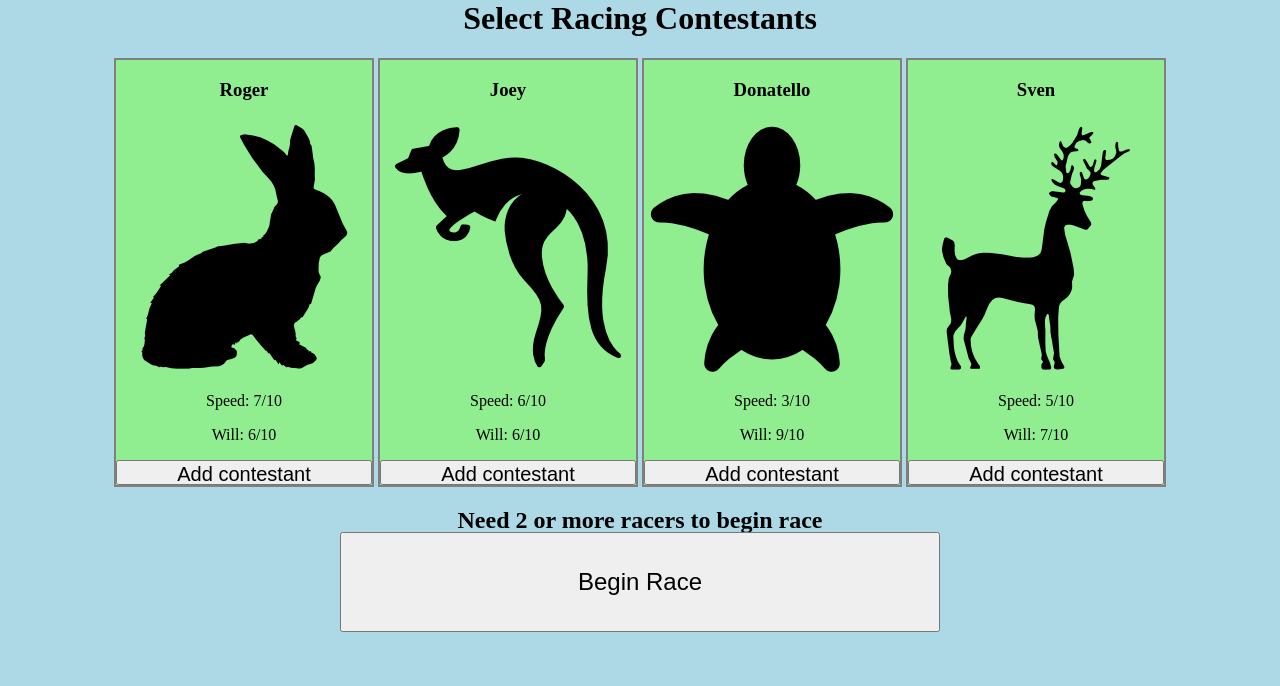
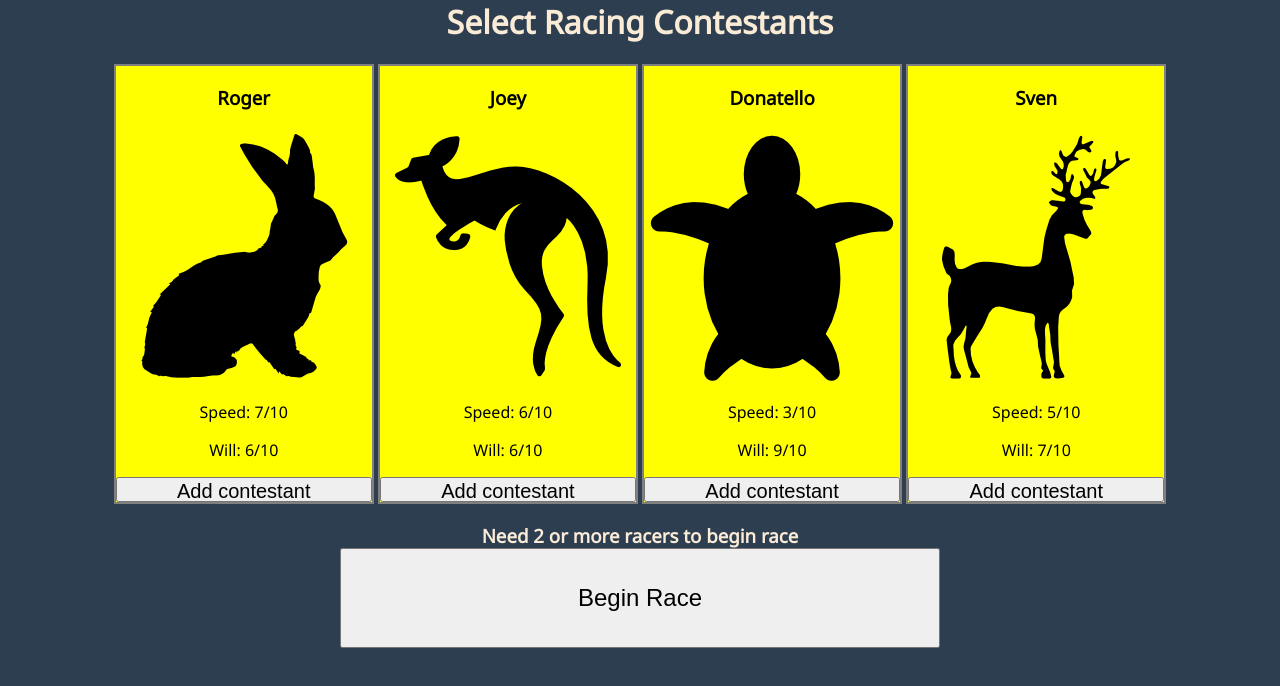
Before and after one commit to Jwortley/CodeFellows-IntrotoCS-AnimalRace, a plain HTML site: page index.html in a window 1280 px wide. Both pictures are taken after a click on the button "Begin Race". Drawn offline with Linux system fonts and the light colour scheme.

Commit message:
updated UI Colors,jQuery & CSS

```diff
--- a/css/style.css
+++ b/css/style.css
@@ -1,6 +1,7 @@
 body{
   margin: 0px;
-  background-color: lightblue;
+  background-color: #2c3e50;
+  font-family: 'Noto Sans', sans-serif;
 }
 .wrapper{
   width: 100%;
@@ -14,13 +15,19 @@ body{
   text-align: center;
 }
 .racerCell{
-  background-color: lightgreen;
+  background-color: yellow;
   display: inline-block;
   border: 2px gray solid;
 }
 
 .racerStats{
   text-align: center;
+}
+.racingHeaderText{
+  color:antiqueWhite;
+}
+#raceMessage{
+  color:antiqueWhite;
 }
 #beginRace{
   height:100px;
--- a/index.html
+++ b/index.html
@@ -2,6 +2,7 @@
 <head>
   <title>Animal Racing!</title>
   <link rel="stylesheet" type="text/css" href="css/style.css">
+  <link href='http://fonts.googleapis.com/css?family=Noto+Sans' rel='stylesheet' type='text/css'>
   <script type="text/javascript" src="js/jquery-1.11.2.js"></script>
   <script type="text/javascript" src="js/AnimalRace.js"></script>
 </head>
@@ -9,42 +10,42 @@
 <div class="wrapper">
   <div class="racerMenuWrapper">
     <div class="racerMenu">
-      <h1 class="racerStats">Select Racing Contestants</h1>
+      <h1 class="racingHeaderText">Select Racing Contestants</h1>
         <div class="racerCell">
           <h3 class="racerStats">Roger</h3>
           <img src="img/rabbit5.png"/>
           <p class="racerStats">Speed: 7/10</p>
           <p class="racerStats">Will: 6/10</p>
-          <button id="addRabbit" class="addContestantButton" onclick="addRacer(rabbit)">Add contestant</button>
+          <button id="addRabbit" class="addContestantButton">Add contestant</button>
         </div>
         <div class="racerCell">
           <h3 class="racerStats">Joey</h3>
           <img src="img/australia3.png">
           <p class="racerStats">Speed: 6/10</p>
           <p class="racerStats">Will: 6/10</p>
-          <button id="addKangaroo" class="addContestantButton" onclick="addRacer(kangaroo)">Add contestant</button>
+          <button id="addKangaroo" class="addContestantButton">Add contestant</button>
         </div>
         <div class="racerCell">
           <h3 class="racerStats">Donatello</h3>
           <img src="img/turtle2.png">
           <p class="racerStats">Speed: 3/10</p>
           <p class="racerStats">Will: 9/10</p>
-          <button id="addTurtle" class="addContestantButton" onclick="addRacer(turtle)">Add contestant</button>
+          <button id="addTurtle" class="addContestantButton">Add contestant</button>
         </div>
         <div class="racerCell">
           <h3 class="racerStats">Sven</h3>
           <img src="img/deer3.png">
           <p class="racerStats">Speed: 5/10</p>
           <p class="racerStats">Will: 7/10</p>
-          <button id="addDeer" class="addContestantButton" onclick="addRacer(deer)">Add contestant</button>
+          <button id="addDeer" class="addContestantButton">Add contestant</button>
         </div>
     </div>
   </div>
   <div id="raceMessageMenu" style="height:25; text-align:center;">
-    <h2 id="raceMessage"></h2>
+    <h3 id="raceMessage"></h3>
   </div>
     <div style="text-align: center;">
-      <button id="beginRace" onclick="startRace()"><span style="font-size:24;">Begin Race</span></button>
+      <button id="beginRace"><span style="font-size:24;">Begin Race</span></button>
     </div>
 </div>
 </body>
--- a/js/AnimalRace.js
+++ b/js/AnimalRace.js
@@ -1,19 +1,33 @@
 $(document).ready(function(){
   $("#addRabbit").click(function(){
     $(this).prop("disabled",true);
+    addRacer(rabbit); //adds rabbit to the racer array
     $(this).text("Contestant Added");
   });
   $("#addTurtle").click(function(){
     $(this).prop("disabled",true);
+    addRacer(turtle); //adds turtle to the racer array
     $(this).text("Contestant Added");
   });
   $("#addDeer").click(function(){
     $(this).prop("disabled",true);
+    addRacer(deer); //adds deer to the racer array
     $(this).text("Contestant Added");
   });
   $("#addKangaroo").click(function(){
     $(this).prop("disabled",true);
+    addRacer(kangaroo); //adds kangaroo to the racer array
     $(this).text("Contestant Added");
+  });
+  $("#beginRace").on('click', function(){
+    //checks if there are more than two racers to actually start the race
+    //if not, it will return a message and will not start the race
+    if(racers.length < 2){
+    $("#raceMessage").replaceWith("<h3 id='raceMessage'>Need 2 or more racers to begin race</h3>");
+  }
+  else{
+    startRace();
+  }
   });
 });
 
@@ -48,10 +62,6 @@ var racers = [];
 
 var startRace = function(){
   var stillRunning;
-  if(racers.length < 2){
-    $("#raceMessage").replaceWith("<h2 id='raceMessage'>Need 2 or more racers to begin race</h2>");
-  }
-  else{
     do{
       $("#raceMessage").replaceWith("<h2 id='raceMessage'></h2>");
       for(var racer in racers){
@@ -66,7 +76,6 @@ var startRace = function(){
       }
     }
   while(stillRunning===true);
-  }
 
 };
 var addRacer = function(animal){
```
